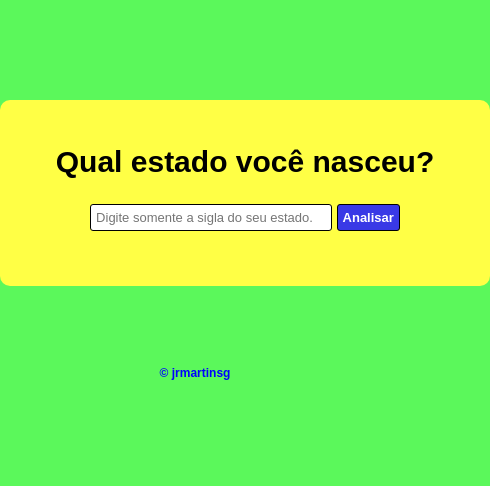
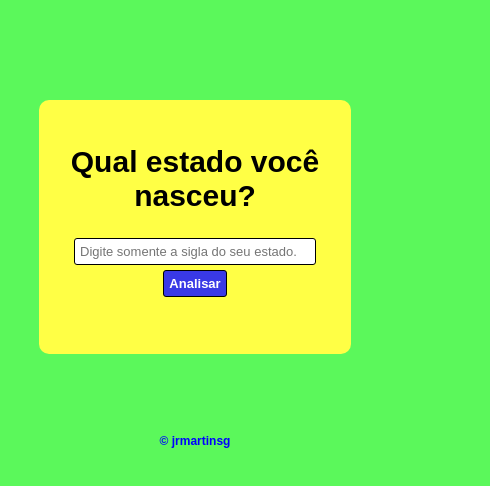
Before and after one commit to jrmartinsg/estados-do-brasil, a plain HTML site: page index.html in a window 390 px wide. Shown: the whole page, 490 px wide, since content can reach past the window. Drawn offline with Linux system fonts and the light colour scheme.

Commit message:
media query add

```diff
--- a/style.css
+++ b/style.css
@@ -53,3 +53,22 @@ footer {
     color: rgb(0, 0, 255);
     font-size: 12px;
 }
+@media screen and (max-width:1000px){
+    section {
+        max-width: 350px;
+    }
+    #res {
+        font-size: .8rem;
+    }
+}
+@media screen and (max-width:500px){
+    section{
+        max-width: 17rem;
+    }
+    button {
+        margin-top: 5px;
+    }
+    #res {
+        font-size: 1.2rem;
+    }
+}
```
